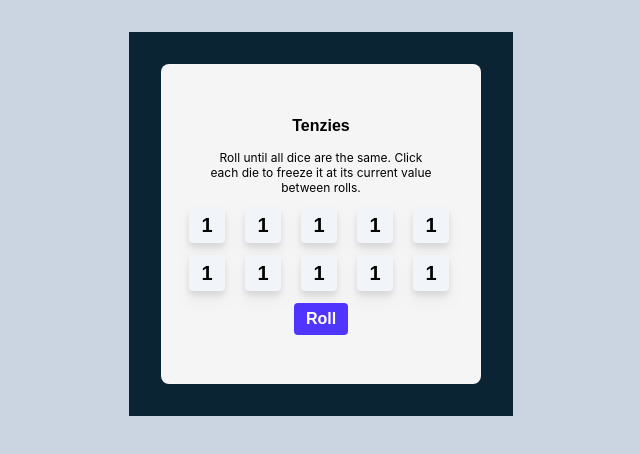
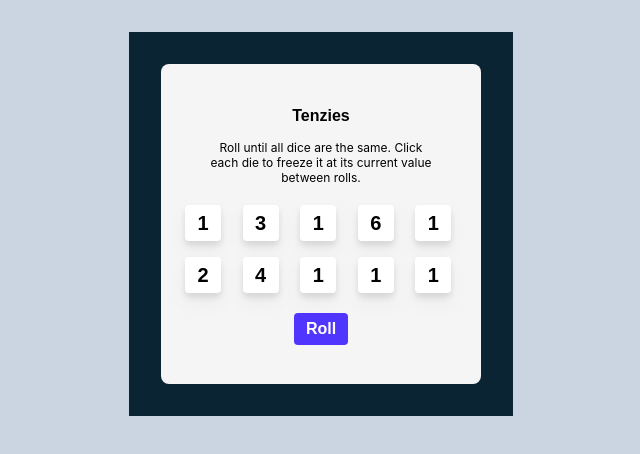
Before and after one commit to jeanwang2dev/scrimba-tenzies, a React app: page / in a window 1280 px wide. Shown: the top 454 px of the page, without its empty margins (319-959 px from the left). Built offline with nearby package versions, Linux system fonts and the light colour scheme; the HTML template or start-up script is replaced by a standard one.

Commit message:
add interface

```diff
--- a/src/App.js
+++ b/src/App.js
@@ -14,16 +14,14 @@ const App = () => {
                 <div className="w-80 h-80 bg-[#F5F5F5] rounded-lg flex flex-col space-y-3 justify-center items-center p-3">
                     <h1 className="font-bold">Tenzies</h1>
                     <p className="w-56 text-xs font-inter leading-tight text-center">Roll until all dice are the same. Click each die to freeze it at its current value between rolls.</p>
-                    <div className="dice-row">
+                    <div className="dice-container">
+                        <Die number={1}></Die>
+                        <Die number={2}></Die>
+                        <Die number={3}></Die>
+                        <Die number={4}></Die>
                         <Die number={1}></Die>
                         <Die number={1}></Die>
-                        <Die number={1}></Die>
-                        <Die number={1}></Die>
-                        <Die number={1}></Die>
-                    </div>
-                    <div className="dice-row">
-                        <Die number={1}></Die>
-                        <Die number={1}></Die>
+                        <Die number={6}></Die>
                         <Die number={1}></Die>
                         <Die number={1}></Die>
                         <Die number={1}></Die>
--- a/src/components/Die.jsx
+++ b/src/components/Die.jsx
@@ -1,7 +1,7 @@
 function Die(props) {
     return (
         <div className="dice">
-            <span className="text-xl font-bold ">{props.number}</span>
+            <span className="text-xl font-bold">{props.number}</span>
         </div>
     )
 }
--- a/src/style.css
+++ b/src/style.css
@@ -17,11 +17,11 @@
 
 @layer components {
 
-    .dice-row {
-        @apply  pl-3 flex flex-wrap w-72 space-x-5;
+    .dice-container {
+        @apply p-2 w-72 grid grid-rows-2 grid-flow-col gap-4;
     }
 
     .dice {
-        @apply w-9 h-9 bg-slate-100 drop-shadow-lg rounded flex justify-center items-center;
+        @apply w-9 h-9 bg-white drop-shadow-lg rounded flex justify-center items-center  cursor-pointer;
     }
 }
```
